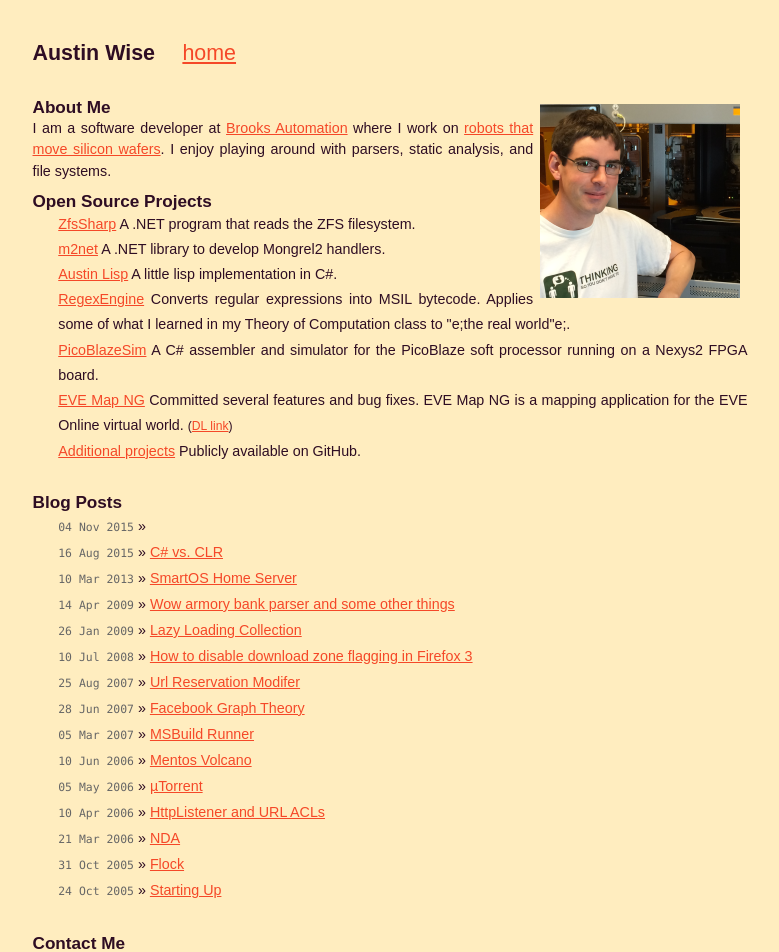
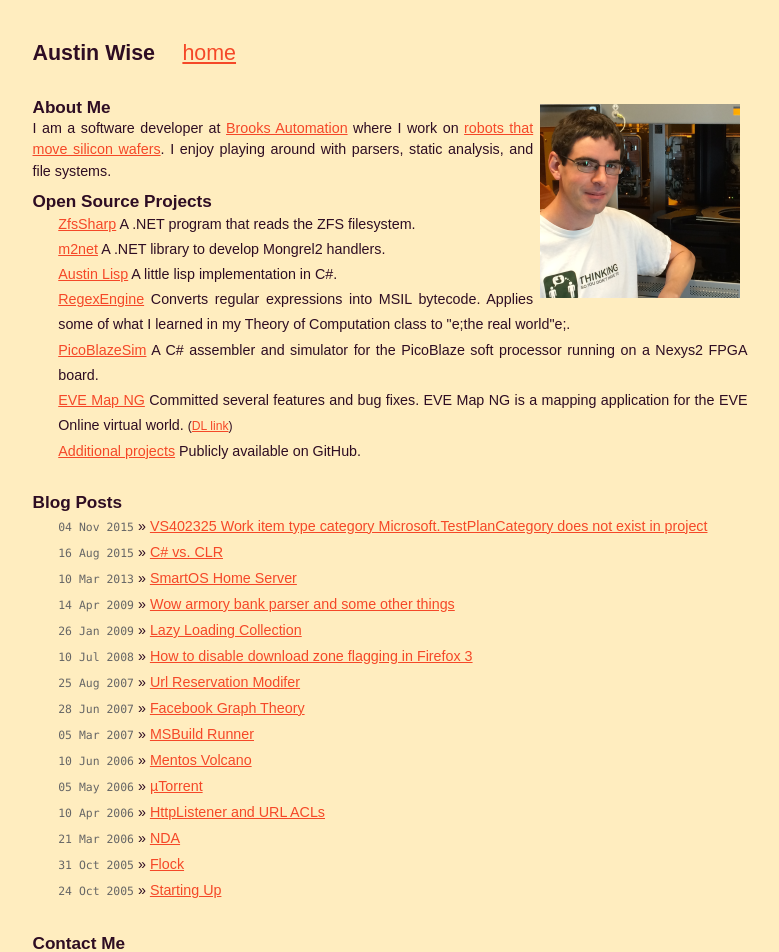
Before and after one commit to AustinWise/austinwise.github.com, a Jekyll site: the page built from index.html, in a window 1280 px wide. Shown: the top 952 px of the page, without its empty margins (250-1029 px from the left). Built offline with Jekyll 4.4.1, drawn with Linux system fonts in a browser that asks for light colours; Markdown is read by kramdown in place of the engine named in the settings.

```diff
--- a/_posts/2015-11-04-vs402325-microsoft-testplancategory.markdown
+++ b/_posts/2015-11-04-vs402325-microsoft-testplancategory.markdown
@@ -1,6 +1,6 @@
 ---
 name: vs402325-microsoft-testplancategory
-title: VS402325: Work item type category Microsoft.TestPlanCategory does not exist in project
+title: VS402325 Work item type category Microsoft.TestPlanCategory does not exist in project
 layout: post
 time: 2015-11-04 15:00:00 -08:00
 ---
```
